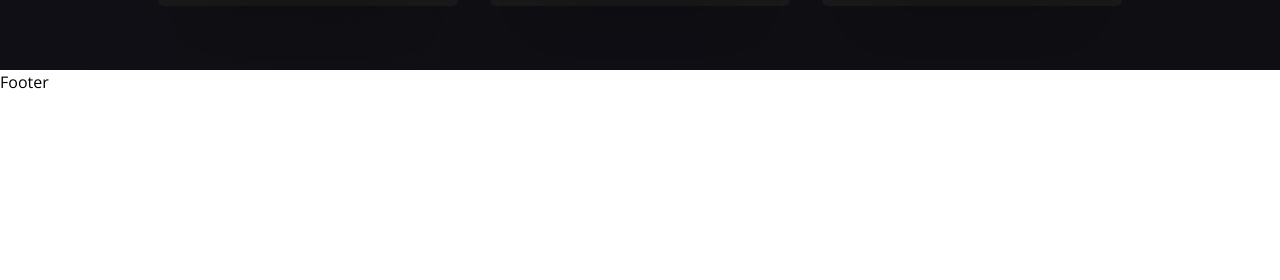
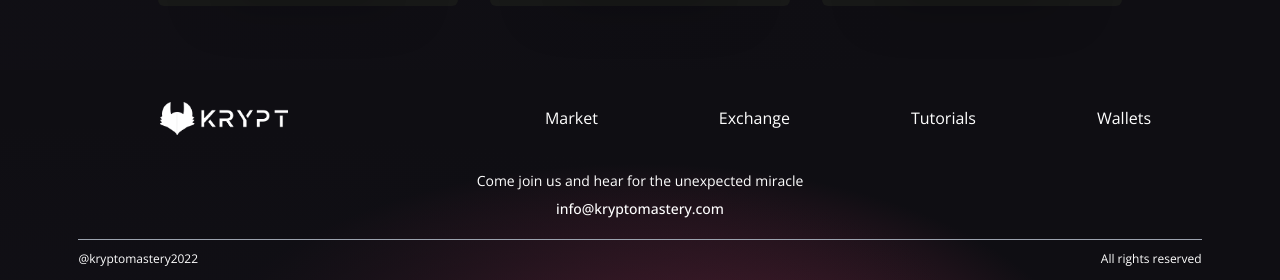
Before and after one commit to davidchen003/Web3.0, a React (Vite) app in the folder client/: page / in a window 1280 px wide. Shown: the part 2161-2441 px from the top of the page. Before the commit the page ends 2255 px from the top, so only its background shows below. Built offline with nearby package versions, Linux system fonts and the light colour scheme; no server answers.

Commit message:
17 - Getting transaction data from blockchain

```diff
--- a/client/src/components/Footer.jsx
+++ b/client/src/components/Footer.jsx
@@ -1,5 +1,43 @@
-const Footer = () => {
-  return <h1>Footer</h1>;
-};
+import logo from "../../images/logo.png";
+
+const Footer = () => (
+  <div className="w-full flex md:justify-center justify-between items-center flex-col p-4 gradient-bg-footer">
+    <div className="w-full flex sm:flex-row flex-col justify-between items-center my-4">
+      <div className="flex flex-[0.5] justify-center items-center">
+        <img src={logo} alt="logo" className="w-32" />
+      </div>
+      <div className="flex flex-1 justify-evenly items-center flex-wrap sm:mt-0 mt-5 w-full">
+        <p className="text-white text-base text-center mx-2 cursor-pointer">
+          Market
+        </p>
+        <p className="text-white text-base text-center mx-2 cursor-pointer">
+          Exchange
+        </p>
+        <p className="text-white text-base text-center mx-2 cursor-pointer">
+          Tutorials
+        </p>
+        <p className="text-white text-base text-center mx-2 cursor-pointer">
+          Wallets
+        </p>
+      </div>
+    </div>
+
+    <div className="flex justify-center items-center flex-col mt-5">
+      <p className="text-white text-sm text-center">
+        Come join us and hear for the unexpected miracle
+      </p>
+      <p className="text-white text-sm text-center font-medium mt-2">
+        info@kryptomastery.com
+      </p>
+    </div>
+
+    <div className="sm:w-[90%] w-full h-[0.25px] bg-gray-400 mt-5 " />
+
+    <div className="sm:w-[90%] w-full flex justify-between items-center mt-3">
+      <p className="text-white text-left text-xs">@kryptomastery2022</p>
+      <p className="text-white text-right text-xs">All rights reserved</p>
+    </div>
+  </div>
+);
 
 export default Footer;
--- a/client/src/context/TransactionContext.jsx
+++ b/client/src/context/TransactionContext.jsx
@@ -21,12 +21,52 @@
 
 export const TransactionsProvider = ({ children }) => {
   const [currentAccount, setCurrentAccount] = useState("");
-  const [formData, setformData] = useState({ addressTo: "", amount: "", keyword: "", message: "" });
+  const [formData, setformData] = useState({
+    addressTo: "",
+    amount: "",
+    keyword: "",
+    message: "",
+  });
   const [isLoading, setIsLoading] = useState(false);
-  const [transactionCount, setTransactionCount] = useState(localStorage.getItem("transactionCount"));
+  const [transactionCount, setTransactionCount] = useState(
+    localStorage.getItem("transactionCount")
+  );
 
   const handleChange = (e, name) => {
     setformData((prevState) => ({ ...prevState, [name]: e.target.value }));
+  };
+
+  const getAllTransactions = async () => {
+    try {
+      if (ethereum) {
+        const transactionsContract = getEthereumContract();
+
+        const availableTransactions =
+          await transactionsContract.getAllTransactions();
+
+        console.log(availableTransactions);
+      } else {
+        console.log("Please install MetaMask.");
+      }
+    } catch (error) {
+      console.log(error);
+    }
+  };
+
+  const checkIfTransactionsExists = async () => {
+    try {
+      if (ethereum) {
+        const transactionsContract = getEthereumContract();
+        const transactionsCount =
+          await transactionsContract.getTransactionCount();
+
+        window.localStorage.setItem("transactionCount", transactionsCount);
+      }
+    } catch (error) {
+      console.log(error);
+
+      throw new Error("No ethereum object");
+    }
   };
 
   const checkIfWalletIsConnect = async () => {
@@ -39,6 +79,7 @@
 
       if (accounts.length) {
         setCurrentAccount(accounts[0]);
+        getAllTransactions();
 
         //getAllTransactions();
       } else {
@@ -53,6 +94,7 @@
 
   useEffect(() => {
     checkIfWalletIsConnect();
+    checkIfTransactionsExists();
   }, []);
 
   const connectWallet = async () => {
@@ -83,15 +125,22 @@
       // send money from one address to another
       await ethereum.request({
         method: "eth_sendTransaction",
-        params: [{
-          from: currentAccount,
-          to: addressTo,
-          gas: "0x5208", //=21000 Gwei, https://www.rapidtables.com/convert/number/hex-to-decimal.html
-          value: parsedAmount._hex,
-        }],
+        params: [
+          {
+            from: currentAccount,
+            to: addressTo,
+            gas: "0x5208", //=21000 Gwei, https://www.rapidtables.com/convert/number/hex-to-decimal.html
+            value: parsedAmount._hex,
+          },
+        ],
       });
 
-      const transactionHash = await transactionsContract.addToBlockchain(addressTo, parsedAmount, message, keyword);
+      const transactionHash = await transactionsContract.addToBlockchain(
+        addressTo,
+        parsedAmount,
+        message,
+        keyword
+      );
 
       setIsLoading(true);
       console.log(`Loading - ${transactionHash.hash}`);
@@ -99,23 +148,27 @@
       console.log(`Success - ${transactionHash.hash}`);
       setIsLoading(false);
 
-      const transactionsCount = await transactionsContract.getTransactionCount();
+      const transactionsCount =
+        await transactionsContract.getTransactionCount();
 
       setTransactionCount(transactionsCount.toNumber());
-
     } catch (error) {
       console.log(error);
       throw new Error("No ethereum object");
     }
-
-  }
-
+  };
 
   return (
-    <TransactionContext.Provider value={{
-      connectWallet, currentAccount,
-      formData, setformData, handleChange, sendTransaction
-    }}>
+    <TransactionContext.Provider
+      value={{
+        connectWallet,
+        currentAccount,
+        formData,
+        setformData,
+        handleChange,
+        sendTransaction,
+      }}
+    >
       {children}
     </TransactionContext.Provider>
   );
```
Also changed, not shown: 1 other file (tests, documents, lock files or other folders).
